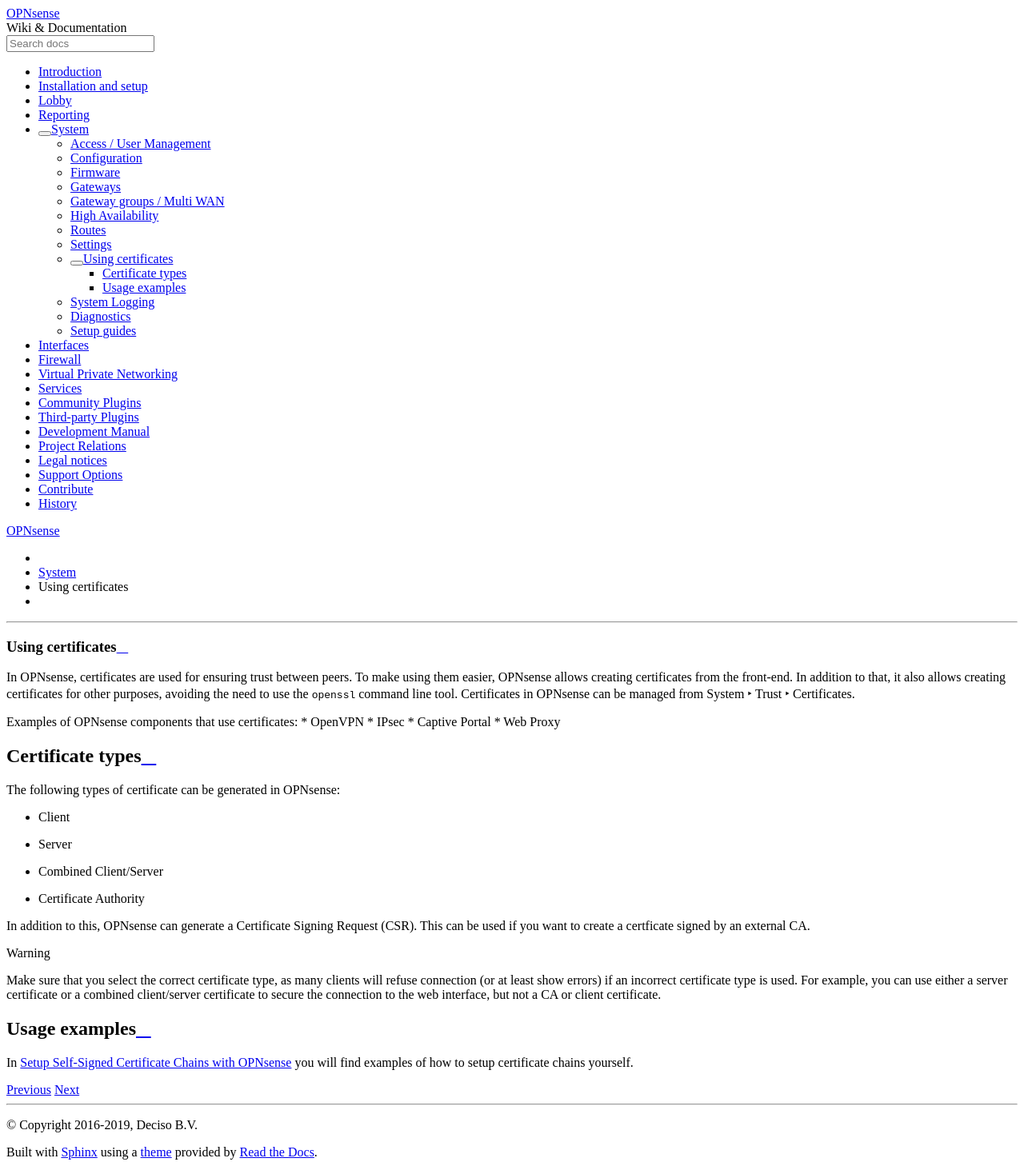
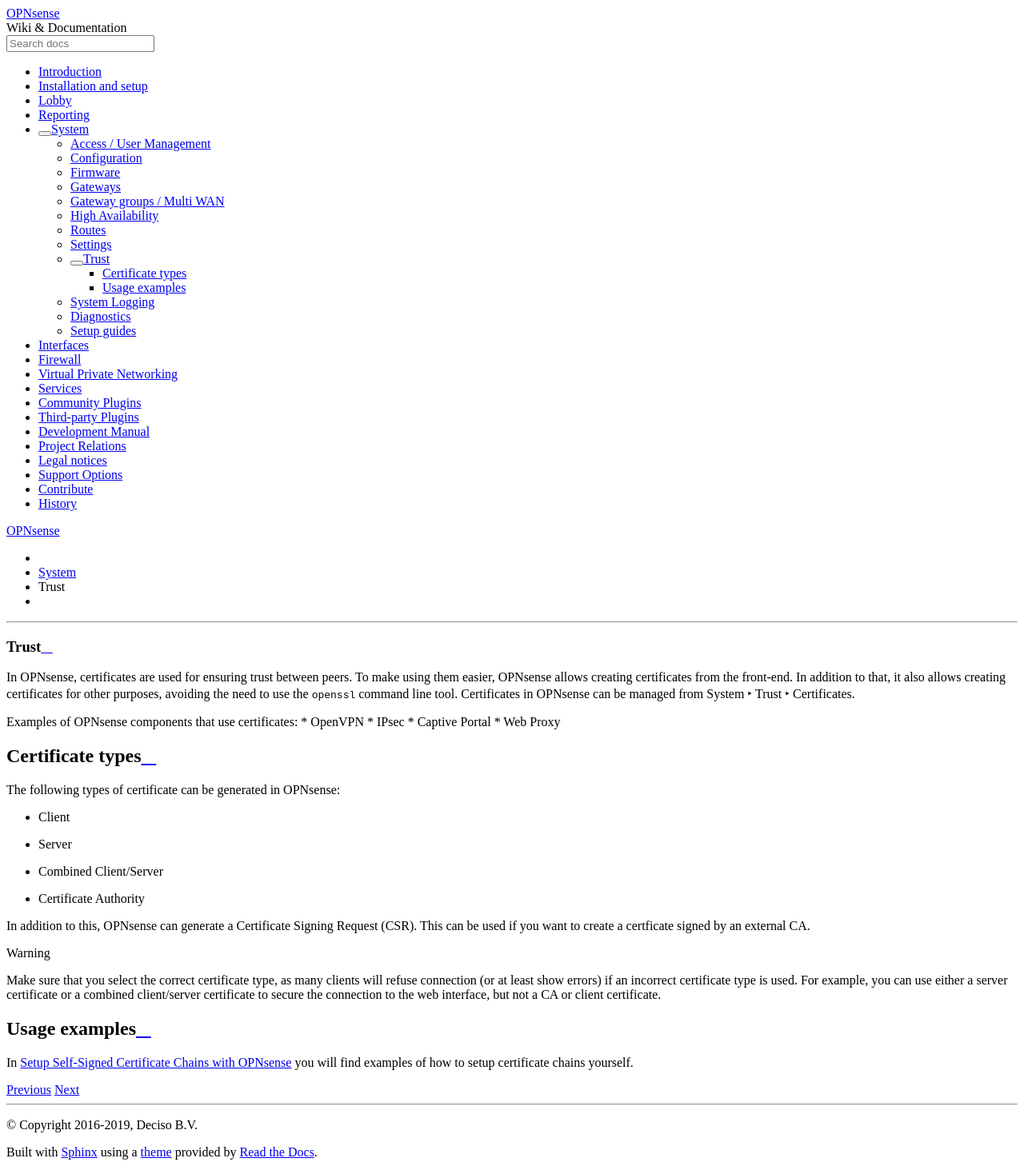
Before and after one commit to opnsense/docs, a Sphinx documentation site: the page built from source/manual/certificates.rst, in a window 1280 px wide. Shown: the whole page at 80% size. Built offline with Sphinx 7.4.7 and the Read the Docs theme 2.0.0, drawn with Linux system fonts in a browser that asks for light colours; pages that are not in the unit, such as notebooks, are missing from menus.

Commit message:
rename trust section, product alignment

```diff
--- a/source/manual/certificates.rst
+++ b/source/manual/certificates.rst
@@ -1,5 +1,5 @@
 ==================
-Using certificates
+Trust
 ==================
 
 In OPNsense, certificates are used for ensuring trust between peers. To make using them easier, OPNsense allows creating
```
